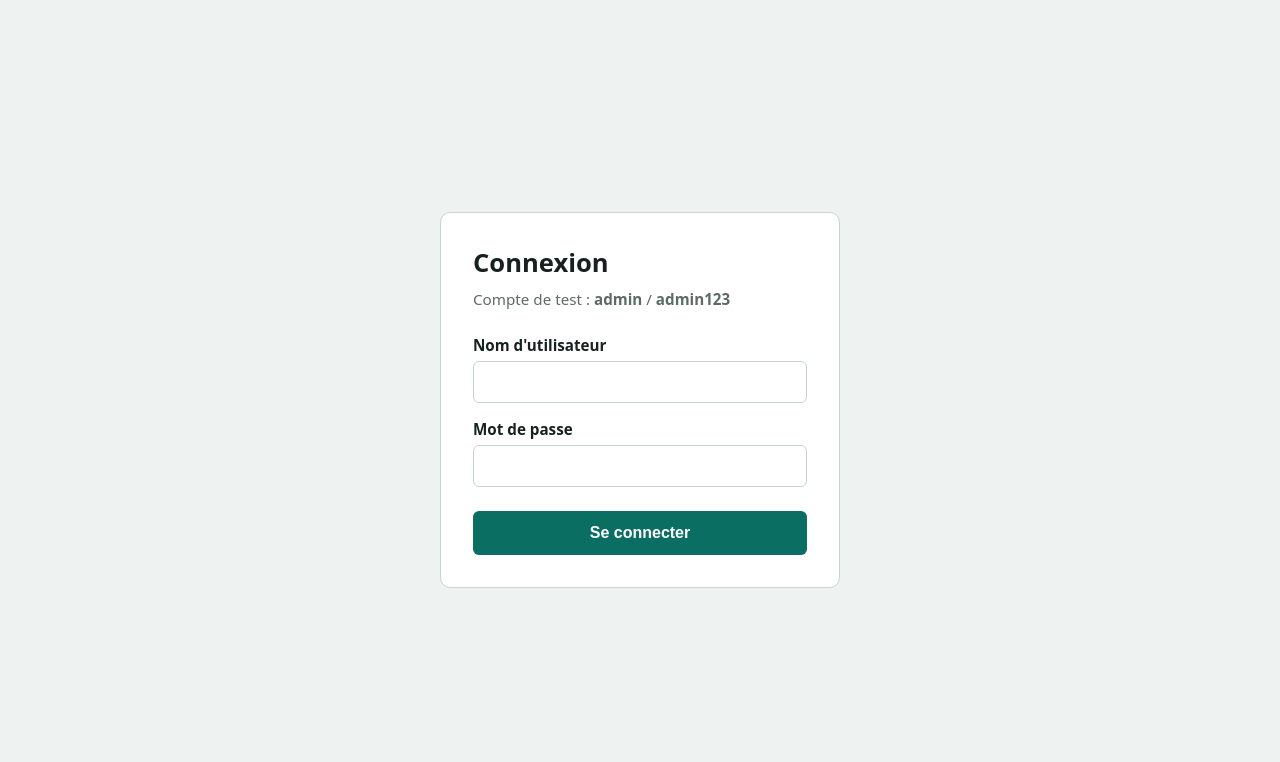
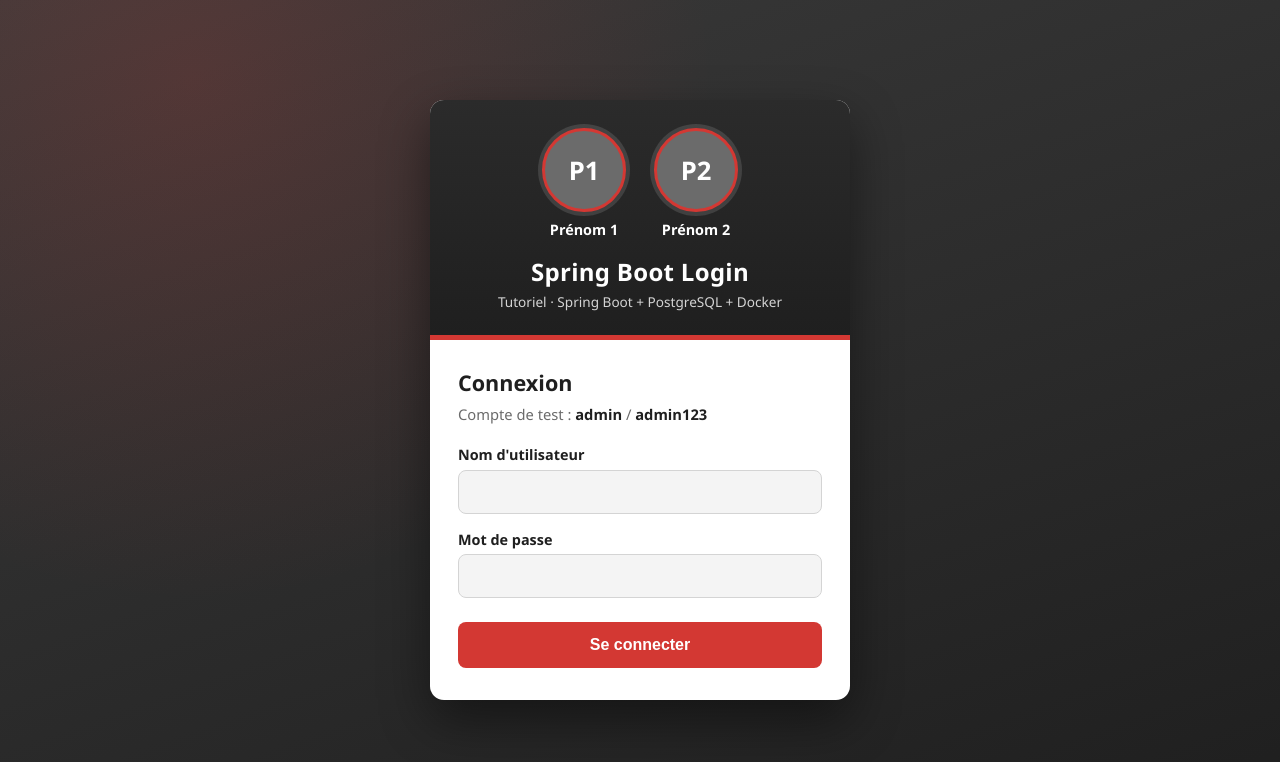
Before and after one commit to samir-ouhmmou/spring-boot-jenkins-tutorial-by-samir, a plain HTML site: page frontend/index.html in a window 1280 px wide. Drawn offline with Linux system fonts and the light colour scheme.

Commit message:
modification css bien structurer

```diff
--- a/frontend/index.html
+++ b/frontend/index.html
@@ -3,15 +3,41 @@
 <head>
   <meta charset="UTF-8">
   <meta name="viewport" content="width=device-width, initial-scale=1">
-  <title>Connexion</title>
+  <title>Connexion | Spring Boot Tutorial</title>
   <link rel="stylesheet" href="style.css">
 </head>
 <body>
   <main class="card">
 
+    <!-- En-tete : photos des auteurs du tuto -->
+    <header class="card-head">
+      <div class="team">
+        <figure class="member">
+          <!-- Remplace img/membre1.jpg par ta photo -->
+          <div class="avatar" data-initials="P1">
+            <img src="img/membre1.jpg" alt="Photo de Prénom 1" onerror="this.remove()">
+          </div>
+          <figcaption>Prénom 1</figcaption>
+        </figure>
+
+        <figure class="member">
+          <!-- Remplace img/membre2.jpg par la photo de ton binôme -->
+          <div class="avatar" data-initials="P2">
+            <img src="img/membre2.jpg" alt="Photo de Prénom 2" onerror="this.remove()">
+          </div>
+          <figcaption>Prénom 2</figcaption>
+        </figure>
+      </div>
+
+      <h1>Spring Boot Login</h1>
+      <p class="subtitle">Tutoriel · Spring Boot + PostgreSQL + Docker</p>
+    </header>
+
+    <div class="card-body">
+
       <!-- Vue : formulaire de connexion -->
       <section id="login-view">
-      <h1>Connexion</h1>
+        <h2>Connexion</h2>
         <p class="hint">Compte de test : <b>admin</b> / <b>admin123</b></p>
 
         <form id="login-form" novalidate>
@@ -28,11 +54,12 @@
 
       <!-- Vue : utilisateur connecte -->
       <section id="welcome-view" hidden>
-      <h1>Bienvenue, <span id="welcome-name"></span></h1>
+        <h2>Bienvenue, <span id="welcome-name"></span></h2>
         <p class="hint">Vous êtes connecté. L'utilisateur vient de PostgreSQL.</p>
         <button id="logout-btn" class="secondary">Se déconnecter</button>
       </section>
 
+    </div>
   </main>
   <script src="app.js"></script>
 </body>
--- a/frontend/style.css
+++ b/frontend/style.css
@@ -1,12 +1,13 @@
 :root {
-  --bg: #eef2f1;
-  --surface: #ffffff;
-  --ink: #17211f;
-  --muted: #5d6b67;
-  --accent: #0b6e62;
-  --accent-dark: #084f46;
-  --danger: #b3261e;
-  --border: #c9d4d1;
+  --red: #d33833;
+  --red-dark: #b32b27;
+  --charcoal: #2b2b2b;
+  --charcoal-2: #1f1f1f;
+  --gray-100: #f4f4f4;
+  --gray-300: #d4d4d4;
+  --gray-600: #6b6b6b;
+  --ink: #1f1f1f;
+  --white: #ffffff;
 }
 
 * { box-sizing: border-box; }
@@ -16,54 +17,143 @@ body {
   min-height: 100vh;
   display: grid;
   place-items: center;
-  padding: 1rem;
-  background: var(--bg);
+  padding: 1.5rem 1rem;
+  background:
+    radial-gradient(circle at 15% 10%, rgba(211, 56, 51, .18), transparent 40%),
+    linear-gradient(160deg, #3a3a3a, var(--charcoal-2));
   color: var(--ink);
-  font-family: system-ui, -apple-system, "Segoe UI", Roboto, sans-serif;
+  font-family: "Segoe UI", system-ui, -apple-system, Roboto, sans-serif;
 }
 
+/* ---------- Carte ---------- */
 .card {
   width: 100%;
-  max-width: 400px;
-  background: var(--surface);
-  border: 1px solid var(--border);
-  border-radius: 10px;
-  padding: 2rem;
+  max-width: 420px;
+  background: var(--white);
+  border-radius: 14px;
+  overflow: hidden;
+  box-shadow: 0 20px 50px rgba(0, 0, 0, .45);
+  animation: rise .5s ease-out both;
 }
 
-h1 { margin: 0 0 .5rem; font-size: 1.6rem; }
-.hint { margin: 0 0 1.5rem; color: var(--muted); font-size: .95rem; line-height: 1.5; }
+/* ---------- En-tete ---------- */
+.card-head {
+  padding: 1.75rem 1.5rem 1.5rem;
+  text-align: center;
+  color: var(--white);
+  background: linear-gradient(180deg, var(--charcoal), var(--charcoal-2));
+  border-bottom: 5px solid var(--red);
+}
 
-label { display: block; margin: 1rem 0 .35rem; font-weight: 600; font-size: .95rem; }
+.team {
+  display: flex;
+  justify-content: center;
+  gap: 1.75rem;
+  margin-bottom: 1rem;
+}
+
+.member { margin: 0; }
+
+.avatar {
+  position: relative;
+  width: 84px;
+  height: 84px;
+  margin: 0 auto .5rem;
+  border-radius: 50%;
+  border: 3px solid var(--red);
+  background: var(--gray-600);
+  box-shadow: 0 0 0 4px rgba(255, 255, 255, .12);
+  overflow: hidden;
+  display: grid;
+  place-items: center;
+}
+/* Initiales affichees si la photo est absente */
+.avatar::before {
+  content: attr(data-initials);
+  font-size: 1.6rem;
+  font-weight: 700;
+  color: var(--white);
+}
+.avatar img {
+  position: absolute;
+  inset: 0;
+  width: 100%;
+  height: 100%;
+  object-fit: cover;
+}
+
+figcaption { font-size: .9rem; font-weight: 600; }
+
+.card-head h1 { margin: .25rem 0 .25rem; font-size: 1.5rem; letter-spacing: .3px; }
+.subtitle { margin: 0; font-size: .85rem; color: var(--gray-300); }
+
+/* ---------- Corps ---------- */
+.card-body { padding: 1.75rem 1.75rem 2rem; }
+
+h2 { margin: 0 0 .35rem; font-size: 1.35rem; }
+.hint { margin: 0 0 1.25rem; color: var(--gray-600); font-size: .92rem; line-height: 1.5; }
+.hint b { color: var(--ink); }
+
+label { display: block; margin: 1rem 0 .35rem; font-weight: 600; font-size: .9rem; }
 
 input {
   width: 100%;
-  padding: .7rem .8rem;
-  border: 1px solid var(--border);
-  border-radius: 6px;
+  padding: .75rem .85rem;
+  border: 1px solid var(--gray-300);
+  border-radius: 8px;
+  background: var(--gray-100);
   font-size: 1rem;
+  transition: border-color .15s, background .15s, box-shadow .15s;
 }
-input:focus-visible, button:focus-visible {
-  outline: 3px solid var(--accent);
-  outline-offset: 2px;
+input:focus {
+  outline: none;
+  background: var(--white);
+  border-color: var(--red);
+  box-shadow: 0 0 0 3px rgba(211, 56, 51, .25);
 }
 
 button {
   width: 100%;
   margin-top: 1.5rem;
-  padding: .8rem;
+  padding: .85rem;
   border: 0;
-  border-radius: 6px;
-  background: var(--accent);
-  color: #fff;
+  border-radius: 8px;
+  background: var(--red);
+  color: var(--white);
   font-size: 1rem;
   font-weight: 600;
   cursor: pointer;
+  transition: background .15s, transform .1s;
 }
-button:hover { background: var(--accent-dark); }
+button:hover { background: var(--red-dark); }
+button:active { transform: translateY(1px); }
+button:focus-visible { outline: 3px solid var(--charcoal); outline-offset: 2px; }
 button:disabled { opacity: .6; cursor: wait; }
-button.secondary { background: transparent; color: var(--accent); border: 1px solid var(--accent); }
-button.secondary:hover { background: #e3f1ee; }
 
-.error { margin: 1rem 0 0; color: var(--danger); font-size: .95rem; }
+button.secondary {
+  background: transparent;
+  color: var(--red);
+  border: 2px solid var(--red);
+}
+button.secondary:hover { background: var(--red); color: var(--white); }
+
+.error {
+  margin: 1rem 0 0;
+  padding: .6rem .75rem;
+  border-left: 4px solid var(--red);
+  background: #fdecea;
+  color: var(--red-dark);
+  font-size: .92rem;
+  border-radius: 4px;
+}
+
 [hidden] { display: none !important; }
+
+@keyframes rise {
+  from { opacity: 0; transform: translateY(14px); }
+  to   { opacity: 1; transform: translateY(0); }
+}
+@media (prefers-reduced-motion: reduce) {
+  .card { animation: none; }
+  * { transition: none !important; }
+}
```
Also changed, not shown: 7 other files. Lines whose indentation alone changed are shown as unchanged.
